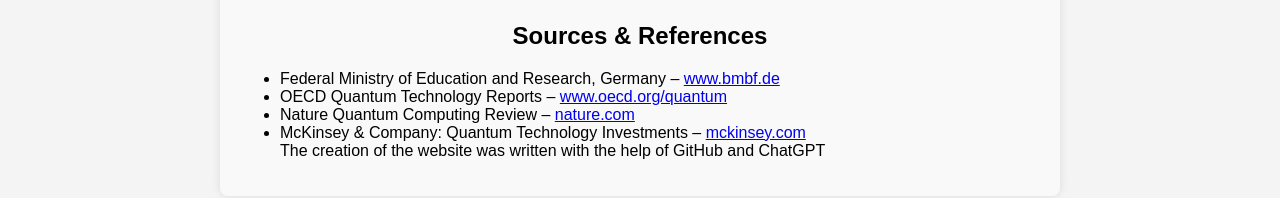
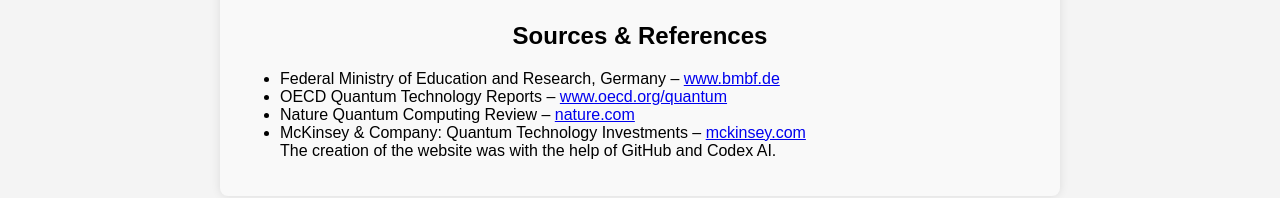
Before and after one commit to defnesusever/quantum-economics-site2, a plain HTML site: page quantum_economics.html in a window 1280 px wide. Shown: the part 2100-2298 px from the top of the page. Drawn offline with Linux system fonts and the light colour scheme.

Commit message:
Update quantum_economics.html

```diff
--- a/quantum_economics.html
+++ b/quantum_economics.html
@@ -64,7 +64,7 @@
       <li>OECD Quantum Technology Reports – <a href="https://www.oecd.org/quantum" target="_blank">www.oecd.org/quantum</a></li>
       <li>Nature Quantum Computing Review – <a href="https://www.nature.com/subjects/quantum-computing" target="_blank">nature.com</a></li>
       <li>McKinsey & Company: Quantum Technology Investments – <a href="https://www.mckinsey.com/industries/quantum" target="_blank">mckinsey.com</a></li>
-     </li>The creation of the website was written with the help of GitHub and ChatGPT</a></li>
+     </li>The creation of the website was with the help of GitHub and Codex AI.</a></li>
     </ul>
   </section>
 
```
